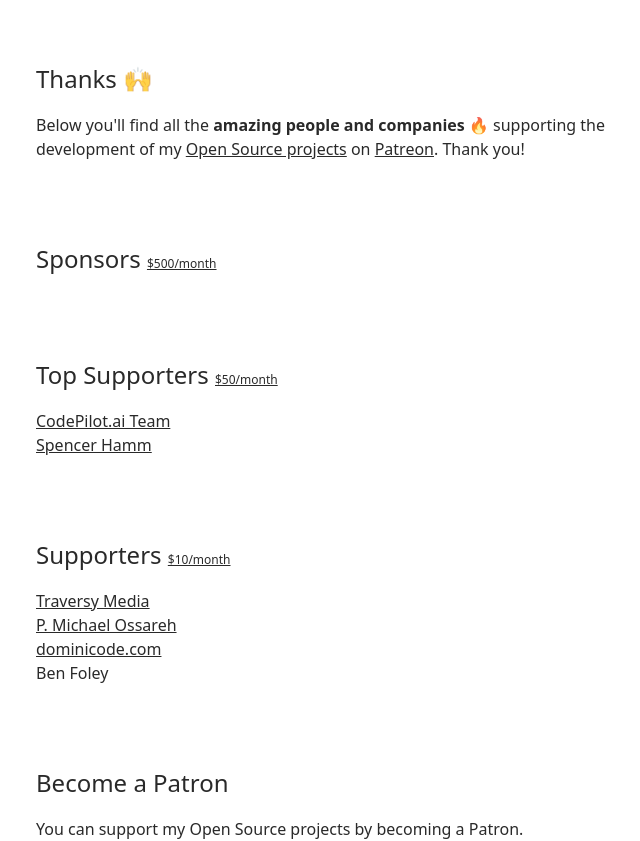
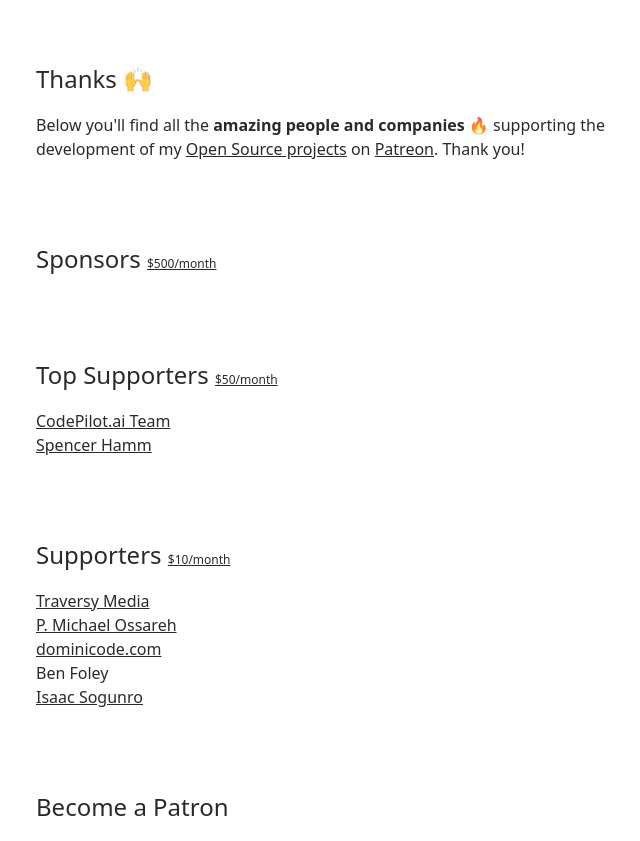
Before and after one commit to typicode/typicode.github.io, a website: page index.html in a window 1280 px wide. Shown: the part 147-988 px from the top of the page, without its empty margins (284-924 px from the left). Drawn offline with nearby package versions, Linux system fonts and the light colour scheme.

Commit message:
Update index.html

```diff
--- a/index.html
+++ b/index.html
@@ -103,6 +103,7 @@
     <li><a href="https://twitter.com/ossareh">P. Michael Ossareh</li>
     <li><a href="https://dominicode.com">dominicode.com</a></li>
     <li>Ben Foley</li>
+    <li><a href="https://twitter.com/Isaac_Sogunro">Isaac Sogunro</a></li>
   </ul>
 
   <h2>Become a Patron</h2>
```
